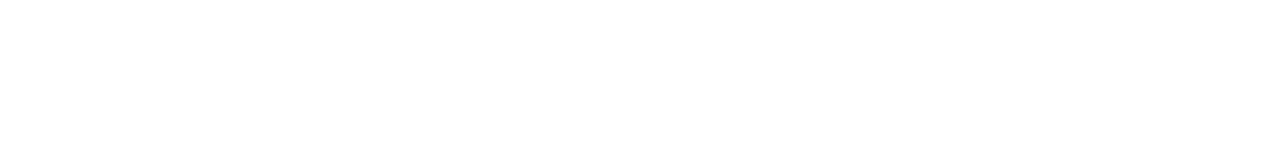
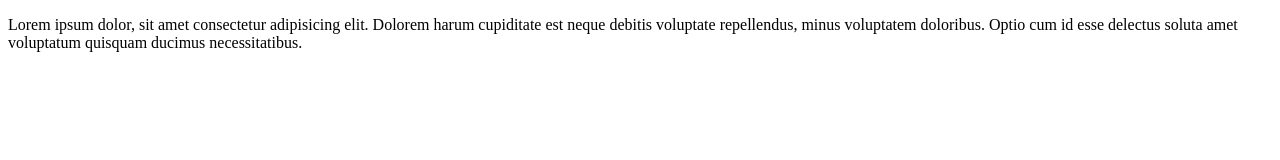
Before and after one commit to edwinnduti/promethical, a plain HTML site: page index.html in a window 1280 px wide. Drawn offline with Linux system fonts and the light colour scheme.

Commit message:
update html

```diff
--- a/index.html
+++ b/index.html
@@ -7,6 +7,9 @@
     <title>Document</title>
 </head>
 <body>
+    <div>
+        <p>Lorem ipsum dolor, sit amet consectetur adipisicing elit. Dolorem harum cupiditate est neque debitis voluptate repellendus, minus voluptatem doloribus. Optio cum id esse delectus soluta amet voluptatum quisquam ducimus necessitatibus.</p>
+    </div>
 
 </body>
 </html>
```
